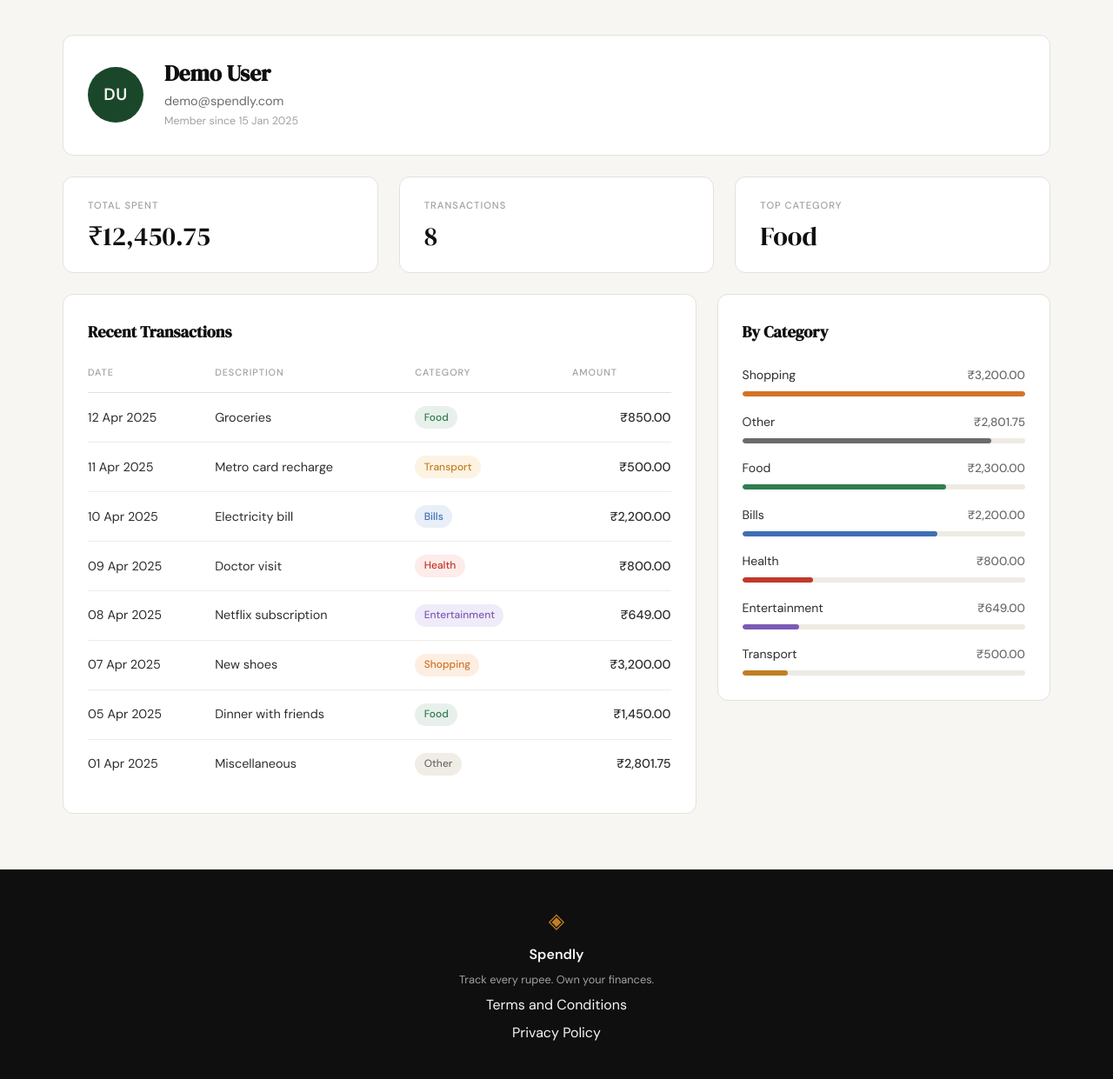
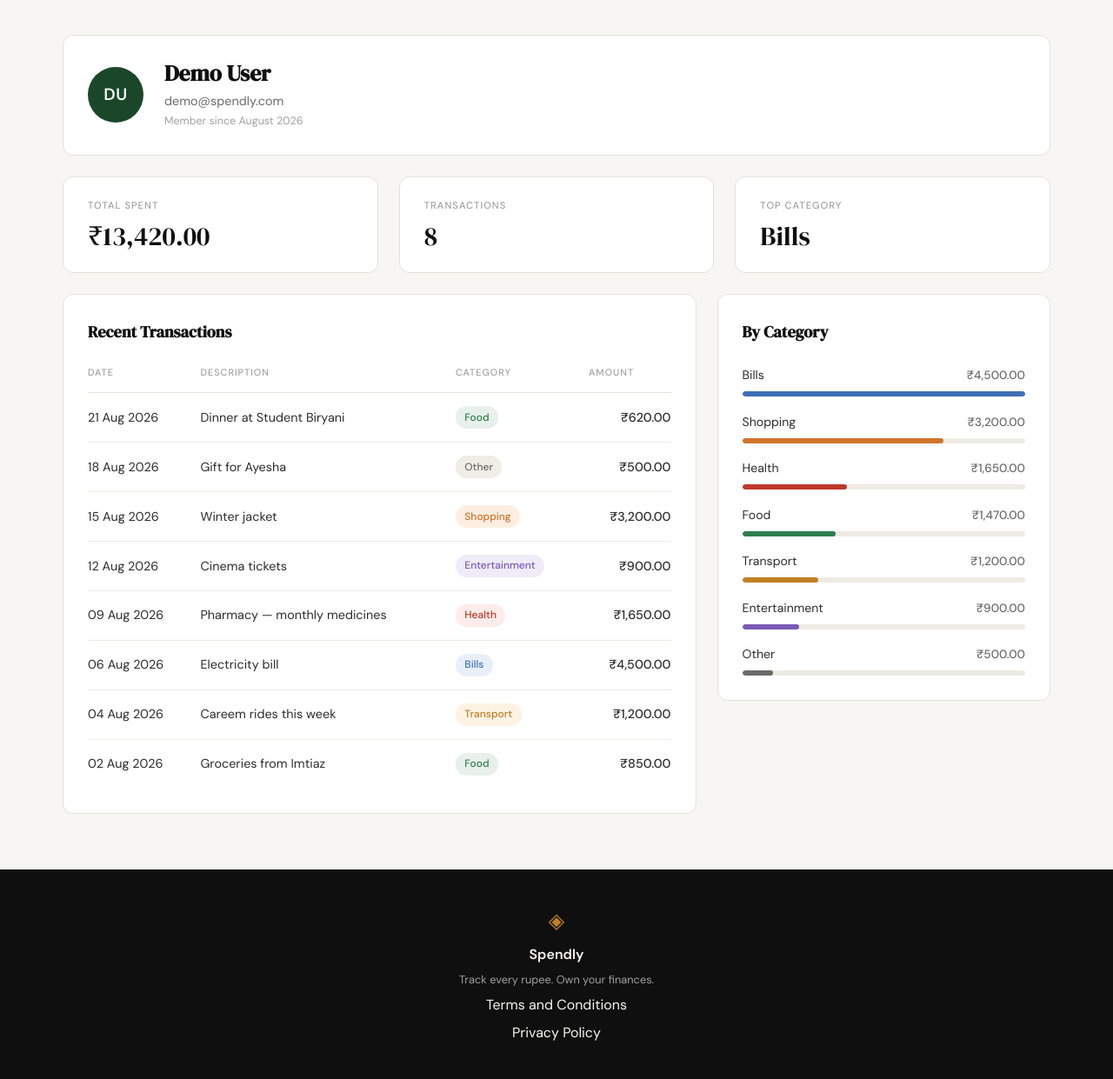
Before and after one commit to syedmunimshah/spendly, a Flask app: page /profile in a window 1280 px wide. Shown: the part 61-1302 px from the top of the page at 87% size. Run offline with Flask 3, Linux system fonts and the light colour scheme; the visitor is signed in with stand-in values (Sample User, id 1); data comes from the database, SQL or seed files in the repository.

Commit message:
feature/profile-backend-routes

```diff
--- a/app.py
+++ b/app.py
@@ -1,5 +1,6 @@
 import os
 import sqlite3
+from datetime import datetime
 from functools import wraps
 
 from flask import Flask, redirect, render_template, request, session, url_for
@@ -7,7 +8,10 @@ from werkzeug.security import check_password_hash, generate_password_hash
 
 from database.db import (
     create_user,
+    get_category_totals_for_user,
     get_db,
+    get_expense_totals_for_user,
+    get_expenses_for_user,
     get_user_by_email,
     get_user_by_id,
     init_db,
@@ -87,6 +91,53 @@ def anonymous_only(view):
 def inject_user():
     """Give every template a `user` variable for the navbar."""
     return {"user": current_user()}
+
+
+# ------------------------------------------------------------------ #
+# Formatting helpers                                                  #
+# ------------------------------------------------------------------ #
+
+# Presentation lives here, not in SQL and not in the template: the queries
+# return numbers, the template prints strings, and this is the one seam where
+# a rupee becomes "13,420.00".
+
+# Shown wherever a value is missing — an em dash, not an empty cell, so the
+# row still reads as a row.
+EMPTY = "—"
+
+
+def format_rupees(amount):
+    """1234.5 -> "1,234.50". The template supplies the sign."""
+    return "{:,.2f}".format(amount or 0)
+
+
+def _parse_stored(value):
+    """Parse what SQLite handed back, whether or not it carries a time.
+
+    `expenses.date` is a bare date, `users.created_at` has a time appended by
+    datetime('now'), and both arrive as plain strings.
+    """
+    text = str(value or "").strip()
+    for length, fmt in ((19, "%Y-%m-%d %H:%M:%S"), (10, "%Y-%m-%d")):
+        try:
+            return datetime.strptime(text[:length], fmt)
+        except ValueError:
+            continue
+    return None
+
+
+def format_date(value):
+    """ISO date -> "12 Apr 2025", or the em dash if it cannot be read."""
+    parsed = _parse_stored(value)
+    # Zero-padded, matching the dates the page was designed against — the day
+    # column stays the same width down the table.
+    return parsed.strftime("%d %b %Y") if parsed else EMPTY
+
+
+def format_member_since(value):
+    """users.created_at -> "January 2026"."""
+    parsed = _parse_stored(value)
+    return parsed.strftime("%B %Y") if parsed else EMPTY
 
 
 # ------------------------------------------------------------------ #
@@ -200,67 +251,80 @@ def privacy():
     return render_template("privacy.html")
 
 
-# ------------------------------------------------------------------ #
-# Placeholder data for the profile page                               #
-# ------------------------------------------------------------------ #
+# How many rows the transactions panel shows. The summary cards and the
+# breakdown deliberately cover everything — only the table is trimmed.
+RECENT_LIMIT = 10
 
-# Hardcoded on purpose: the layout is being agreed before any of it is wired
-# to the expenses table. A later step swaps these three constants for queries
-# and deletes this banner — the template does not change when that happens.
-#
-# The numbers are internally consistent and must stay that way: the rows below
-# sum to PROFILE_SUMMARY["total_spent"], the per-category totals sum to the
-# same figure, and "top_category" is the one appearing most often.
 
-PROFILE_TRANSACTIONS = [
-    {"date": "12 Apr 2025", "description": "Groceries", "category": "Food", "amount": "850.00"},
-    {"date": "11 Apr 2025", "description": "Metro card recharge", "category": "Transport", "amount": "500.00"},
-    {"date": "10 Apr 2025", "description": "Electricity bill", "category": "Bills", "amount": "2,200.00"},
-    {"date": "09 Apr 2025", "description": "Doctor visit", "category": "Health", "amount": "800.00"},
-    {"date": "08 Apr 2025", "description": "Netflix subscription", "category": "Entertainment", "amount": "649.00"},
-    {"date": "07 Apr 2025", "description": "New shoes", "category": "Shopping", "amount": "3,200.00"},
-    {"date": "05 Apr 2025", "description": "Dinner with friends", "category": "Food", "amount": "1,450.00"},
-    {"date": "01 Apr 2025", "description": "Miscellaneous", "category": "Other", "amount": "2,801.75"},
-]
+def build_breakdown(category_totals):
+    """Turn per-category totals into the rows the breakdown panel renders.
 
-# Placeholder too. The name and email are not here on purpose — those come
-# from the signed-in user, so the card cannot contradict the navbar.
-PROFILE_MEMBER_SINCE = "15 Jan 2025"
+    Two different percentages come out of this, and they are not
+    interchangeable. `width` drives the bar and is the share of the *largest*
+    category, so the biggest one fills the track and the rest are readable
+    against it. `pct` is the share of the total, rounded to whole numbers that
+    add up to exactly 100 — the label, not the bar.
+    """
+    rows = [(row["category"], row["total"]) for row in category_totals]
+    if not rows:
+        return []
 
-PROFILE_SUMMARY = {
-    "total_spent": "12,450.75",
-    "transaction_count": len(PROFILE_TRANSACTIONS),
-    # Food, not Shopping: this is the category logged most often, which is the
-    # one worth surfacing. Shopping is the single largest amount and already
-    # sits at the top of the breakdown below.
-    "top_category": "Food",
-}
+    largest = rows[0][1] or 0
+    grand_total = sum(total for _, total in rows)
 
-# Biggest first, the way the real GROUP BY will return them. `width` drives the
-# bar and is the share of the largest category, not of the total — otherwise
-# every bar sits in the left third and the comparison stops being readable.
-PROFILE_BREAKDOWN = [
-    {"category": "Shopping", "amount": "3,200.00", "width": 100},
-    {"category": "Other", "amount": "2,801.75", "width": 88},
-    {"category": "Food", "amount": "2,300.00", "width": 72},
-    {"category": "Bills", "amount": "2,200.00", "width": 69},
-    {"category": "Health", "amount": "800.00", "width": 25},
-    {"category": "Entertainment", "amount": "649.00", "width": 20},
-    {"category": "Transport", "amount": "500.00", "width": 16},
-]
+    breakdown = [
+        {
+            "category": category,
+            "amount": format_rupees(total),
+            # Guard the division: every amount could legitimately be 0.
+            "width": round(total / largest * 100) if largest else 0,
+            "pct": round(total / grand_total * 100) if grand_total else 0,
+        }
+        for category, total in rows
+    ]
+
+    # Rounding each share independently rarely lands on 100. The largest row
+    # absorbs the difference because a point or two moves it least.
+    breakdown[0]["pct"] += 100 - sum(row["pct"] for row in breakdown)
+
+    return breakdown
 
 
 @app.route("/profile")
 @login_required
 def profile():
-    # `user` reaches the template through the context processor; everything
-    # with a rupee sign is still placeholder data.
+    user = current_user()
+
+    totals = get_expense_totals_for_user(user["id"])
+    category_totals = get_category_totals_for_user(user["id"])
+
+    transactions = [
+        {
+            "date": format_date(expense["date"]),
+            # A description is optional in the schema; the cell still needs
+            # something in it.
+            "description": (expense["description"] or "").strip() or EMPTY,
+            "category": expense["category"],
+            "amount": format_rupees(expense["amount"]),
+        }
+        for expense in get_expenses_for_user(user["id"], limit=RECENT_LIMIT)
+    ]
+
+    summary = {
+        "total_spent": format_rupees(totals["total"]),
+        "transaction_count": totals["count"],
+        # The heaviest category, which is the first row by construction. A user
+        # with nothing logged yet has no answer, and says so.
+        "top_category": category_totals[0]["category"] if category_totals else EMPTY,
+    }
+
+    # `user` reaches the template through the context processor.
     return render_template(
         "profile.html",
-        member_since=PROFILE_MEMBER_SINCE,
-        summary=PROFILE_SUMMARY,
-        transactions=PROFILE_TRANSACTIONS,
-        breakdown=PROFILE_BREAKDOWN,
+        member_since=format_member_since(user["created_at"]),
+        summary=summary,
+        transactions=transactions,
+        breakdown=build_breakdown(category_totals),
     )
 
 
--- a/database/db.py
+++ b/database/db.py
@@ -141,6 +141,83 @@ def create_user(name, email, password_hash):
 
 
 # ------------------------------------------------------------------ #
+# Expenses                                                            #
+# ------------------------------------------------------------------ #
+
+# Every query here filters on user_id. That filter is the only thing keeping
+# one person's spending off another person's page, so it is not optional on
+# any expense query added later either.
+
+def get_expenses_for_user(user_id, limit=None):
+    """One user's expenses, newest first.
+
+    The `id DESC` tiebreak matters because dates are stored to the day: two
+    expenses logged on the same date would otherwise come back in whatever
+    order SQLite felt like, and the list would reshuffle between page loads.
+    """
+    conn = get_db()
+    try:
+        sql = """
+            SELECT * FROM expenses
+            WHERE user_id = ?
+            ORDER BY date DESC, id DESC
+        """
+        params = [user_id]
+        if limit is not None:
+            # Bound, not formatted in — a LIMIT is still a value, and the habit
+            # of interpolating "just a number" is how injections start.
+            sql += " LIMIT ?"
+            params.append(limit)
+        return conn.execute(sql, params).fetchall()
+    finally:
+        conn.close()
+
+
+def get_expense_totals_for_user(user_id):
+    """A single row with the user's `total` spend and `count` of expenses.
+
+    COALESCE is doing real work: SUM over no rows is NULL, not 0, so without it
+    a freshly registered user would reach the template with None as their total.
+    """
+    conn = get_db()
+    try:
+        return conn.execute(
+            """
+            SELECT COALESCE(SUM(amount), 0) AS total,
+                   COUNT(*)                 AS count
+            FROM expenses
+            WHERE user_id = ?
+            """,
+            (user_id,),
+        ).fetchone()
+    finally:
+        conn.close()
+
+
+def get_category_totals_for_user(user_id):
+    """Per-category totals for one user, biggest first.
+
+    Ordering here rather than in the caller keeps the "top category" and the
+    breakdown list reading from the same source of truth — the first row is
+    both the widest bar and the headline figure.
+    """
+    conn = get_db()
+    try:
+        return conn.execute(
+            """
+            SELECT category, SUM(amount) AS total
+            FROM expenses
+            WHERE user_id = ?
+            GROUP BY category
+            ORDER BY total DESC
+            """,
+            (user_id,),
+        ).fetchall()
+    finally:
+        conn.close()
+
+
+# ------------------------------------------------------------------ #
 # Sample data                                                         #
 # ------------------------------------------------------------------ #
 
--- a/templates/profile.html
+++ b/templates/profile.html
@@ -244,6 +244,16 @@
     }
 
     /* ---------------------------------------------------------------- */
+    /* Empty state                                                       */
+    /* ---------------------------------------------------------------- */
+
+    .panel-empty {
+        font-size: 0.88rem;
+        color: var(--ink-muted);
+        line-height: 1.6;
+    }
+
+    /* ---------------------------------------------------------------- */
     /* Responsive                                                        */
     /* ---------------------------------------------------------------- */
 
@@ -299,6 +309,7 @@
 
         <div class="profile-panel">
             <h2 class="panel-title">Recent Transactions</h2>
+            {% if transactions %}
             <div class="table-scroll">
                 <table class="txn-table">
                     <thead>
@@ -323,6 +334,9 @@
                     </tbody>
                 </table>
             </div>
+            {% else %}
+            <p class="panel-empty">No expenses yet — add your first one and it will show up here.</p>
+            {% endif %}
         </div>
 
         <div class="profile-panel">
@@ -337,6 +351,8 @@
                     <div class="breakdown-bar" style="width: {{ row.width }}%"></div>
                 </div>
             </div>
+            {% else %}
+            <p class="panel-empty">Nothing to break down yet.</p>
             {% endfor %}
         </div>
 
```
Also changed, not shown: tests/conftest.py (added, +70 -0 lines), tests/test_backend_connection.py (added, +179 -0 lines), .claude/specs/05-profile-backend-routes.md (added).
